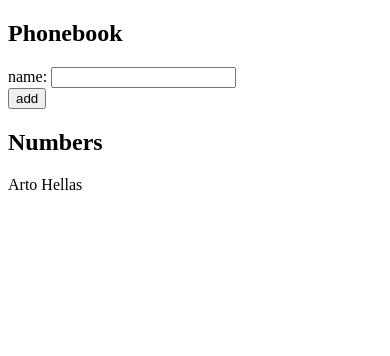
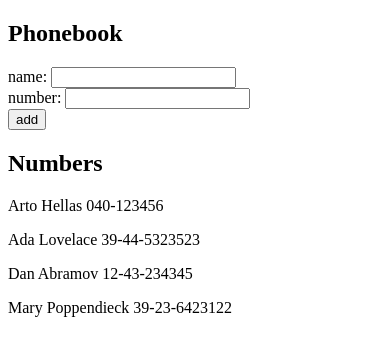
Before and after one commit to staneuski/fullstack-open, a React app in the folder part2/phonebook/: page / in a window 390 px wide. Shown: the top 356 px of the page. Built offline with nearby package versions, Linux system fonts and the light colour scheme; the HTML template or start-up script is replaced by a standard one.

Commit message:
2.8: The Phonebook Step3

```diff
--- a/part2/phonebook/src/App.jsx
+++ b/part2/phonebook/src/App.jsx
@@ -1,69 +1,47 @@
 import { useState } from 'react'
 
-const Person = ({ name }) => {
-  // console.log("Person", name)
-  return (
-    <p>{name}</p>
-  )
-}
-
-const Numbers = ({ persons }) => {
-  // console.log('Numbers', persons)
-  return (
-    <>
-      <h2>Numbers</h2>
-      <div>
-        {persons.map(({ name }, i) =>
-          <Person key={i} name={name} />)}
-      </div>
-    </>
-  )
-}
-
-const AddNumber = ({ handleSubmit, handleChange, name }) => {
-  // console.log("Person", name)
-  return (
-    <form onSubmit={handleSubmit}>
-      <div>
-        name: <input value={name} onChange={handleChange} />
-      </div>
-      <div>
-        <button type="submit">add</button>
-      </div>
-    </form>
-  )
-}
+import AddNumber from './components/AddNumber'
+import Numbers from './components/Numbers'
 
 const App = () => {
   const [persons, setPersons] = useState([
-    { name: 'Arto Hellas' }
+    { name: 'Arto Hellas', number: '040-123456', id: 1 },
+    { name: 'Ada Lovelace', number: '39-44-5323523', id: 2 },
+    { name: 'Dan Abramov', number: '12-43-234345', id: 3 },
+    { name: 'Mary Poppendieck', number: '39-23-6423122', id: 4 }
   ])
   const [newName, setNewName] = useState('')
+  const [newNumber, setNewNumber] = useState('')
 
   const addPerson = (event) => {
     event.preventDefault()
-    const newNameStripped = newName.replace(/\s+/g,' ').trim()
+    const newNameStripped = newName.replace(/\s+/g, ' ').trim()
+    const newNumberStripped = newNumber.replace(/\s+/g, ' ').trim()
 
     if (persons.some(({ name }) => name === newNameStripped)) {
       alert(`${newNameStripped} is already added to phonebook`)
       return
     }
 
-    setPersons(persons.concat({ name: newNameStripped }))
+    setPersons(persons.concat({
+      id: persons.length + 1,
+      name: newNameStripped,
+      number: newNumberStripped
+    }))
     setNewName('')
-  }
-
-  const handleNameChange = (event) => {
-    // console.log(event.target.value)
-    setNewName(event.target.value)
+    setNewNumber('')
   }
 
   return (
     <>
       <h2>Phonebook</h2>
-      <AddNumber handleSubmit={addPerson}
-        handleChange={handleNameChange}
-        name={newName} />
+      <AddNumber
+        handleSubmit={addPerson}
+        handleNameChange={(event) => setNewName(event.target.value)}
+        name={newName}
+        handleNumberChange={(event) => setNewNumber(event.target.value)}
+        number={newNumber}
+      />
       <Numbers persons={persons} />
     </>
   )
--- /dev/null
+++ b/part2/phonebook/src/components/AddNumber.jsx
@@ -0,0 +1,22 @@
+const AddNumber = ({
+  handleSubmit,
+  handleNameChange, name,
+  handleNumberChange, number
+}) => {
+  // console.log(name, number)
+  return (
+    <form onSubmit={handleSubmit}>
+      <div>
+        name: <input value={name} onChange={handleNameChange} />
+      </div>
+      <div>
+        number: <input value={number} onChange={handleNumberChange} />
+      </div>
+      <div>
+        <button type="submit">add</button>
+      </div>
+    </form>
+  )
+}
+
+export default AddNumber
--- /dev/null
+++ b/part2/phonebook/src/components/Numbers.jsx
@@ -0,0 +1,14 @@
+const Numbers = ({ persons }) => {
+  // console.log('Numbers', persons)
+  return (
+    <>
+      <h2>Numbers</h2>
+      <div>
+        {persons.map(({ id, name, number }) =>
+          <p key={id}> {name} {number}</p>)}
+      </div>
+    </>
+  )
+}
+
+export default Numbers
```
